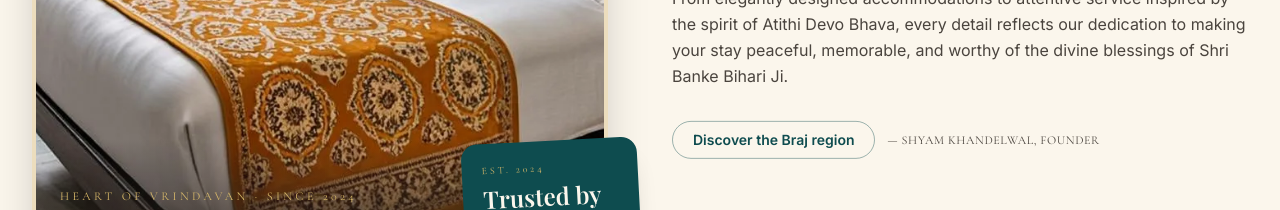
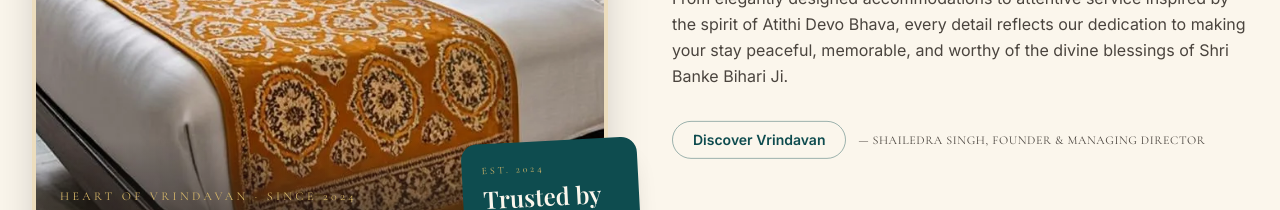
Before and after one commit to Devloper2003/Rk-residency-final, a Next.js app: page / in a window 1280 px wide. Shown: the part 1760-1970 px from the top of the page. Built offline with nearby package versions, Linux system fonts and the light colour scheme; no server answers; the database is empty.

Commit message:
Update About component with new founder details

```diff
--- a/src/components/rk/About.tsx
+++ b/src/components/rk/About.tsx
@@ -24,8 +24,8 @@ export function About() {
   const founderName = useContentValue("about.founder_name", "");
   const image = useContentValue("about.image", "/uploads/5b87a4725175feac.webp");
   const imageAlt = useContentValue("about.image_alt", "Heritage room");
-  const imageCaptionLabel = useContentValue("about.image_caption_label", "Heritage Wing");
-  const imageCaptionSub = useContentValue("about.image_caption_sub", "Hand-carved teak");
+  const imageCaptionLabel = useContentValue("about.image_caption_label", "Heart of Vrindavan");
+  const imageCaptionSub = useContentValue("about.image_caption_sub", "Heart of Vrindavan");
   const aboutStats = parseJsonArray(useContentValue("about.stats", "[]"), stats);
   const { scrollYProgress } = useScroll({
     target: ref,
@@ -164,10 +164,10 @@ export function About() {
                   }}
                   className="rounded-full border border-teal/40 px-5 py-2 text-sm font-semibold text-teal transition-all hover:bg-teal hover:text-ivory focus-ring"
                 >
-                  Discover the Braj region
+                  Discover Vrindavan
                 </a>
                 <span className="font-display text-xs uppercase tracking-wider text-charcoal-soft">
-                  — Shyam Khandelwal, Founder
+                  — Shailedra Singh, Founder & Managing Director
                 </span>
               </div>
             </Reveal>
```
